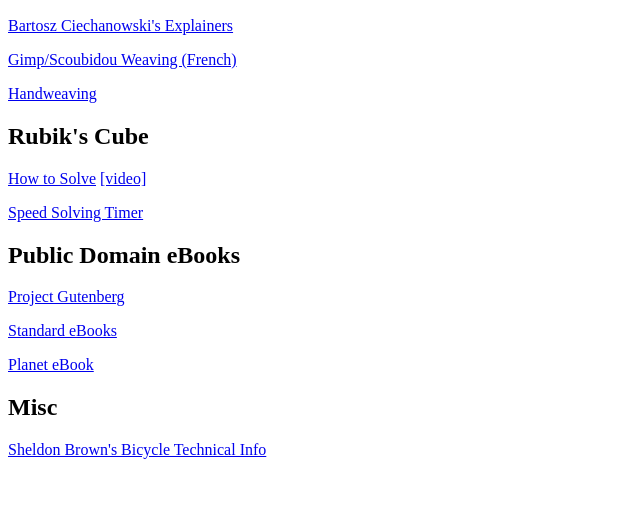
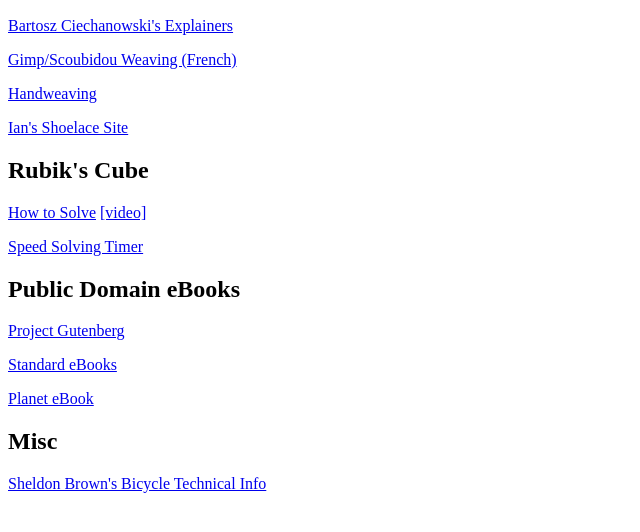
Before and after one commit to mawise/family, a plain HTML site: page links.html in a window 1280 px wide. Shown: the part 110-642 px from the top of the page, without its empty margins (0-640 px from the left). Drawn offline with Linux system fonts and the light colour scheme.

Commit message:
add shoelace site

```diff
--- a/links.html
+++ b/links.html
@@ -8,6 +8,7 @@
 <p><a href="https://ciechanow.ski/archives/">Bartosz Ciechanowski's Explainers</a></p>
 <p><a href="https://www.scoubidous.eu/">Gimp/Scoubidou Weaving (French)</a></p>
 <p><a href="https://handweaving.net/">Handweaving</a></p>
+<p><a href="https://www.fieggen.com/shoelace/index.htm">Ian's Shoelace Site</a></p>
 
 <h2>Rubik's Cube</h2>
 <p><a href="https://jperm.net/3x3">How to Solve</a> <a href="cube.mp4">[video]</a></p>
```
